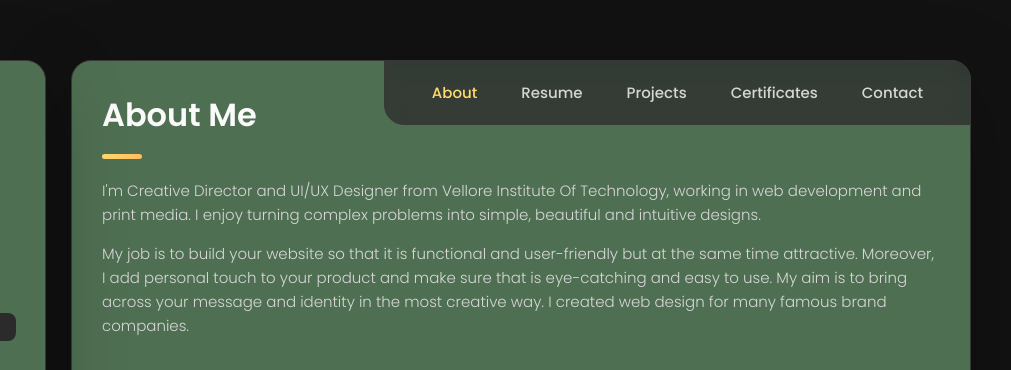
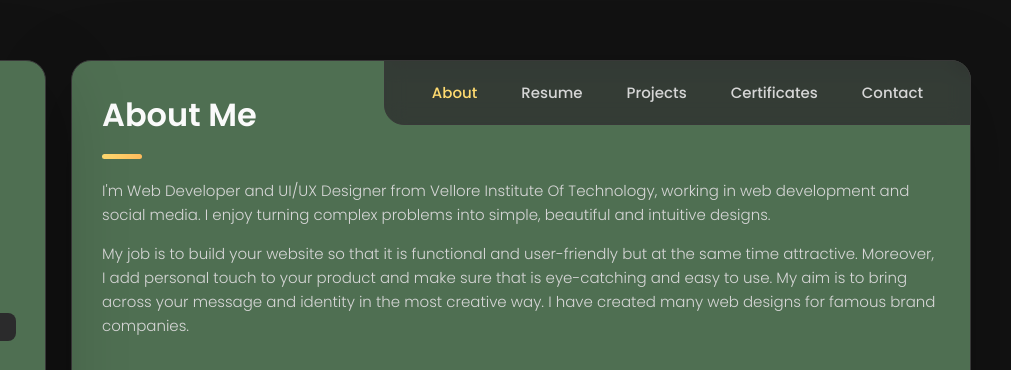
Before and after one commit to Sanskarrsingh/Sanskarrsingh.github.io, a plain HTML site: page index.html in a window 1280 px wide. Shown: the top 370 px of the page, 269-1280 px from the left. Drawn offline with nearby package versions, Linux system fonts and the light colour scheme.

Commit message:
commit minor updates

```diff
--- a/index.html
+++ b/index.html
@@ -205,7 +205,7 @@
 
         <section class="about-text">
           <p>
-            I'm Creative Director and UI/UX Designer from Vellore Institute Of Technology, working in web development and print media.
+            I'm Web Developer and UI/UX Designer from Vellore Institute Of Technology, working in web development and social media.
             I enjoy
             turning complex problems into simple, beautiful and intuitive designs.
           </p>
@@ -215,7 +215,7 @@
             Moreover, I
             add personal touch to your product and make sure that is eye-catching and easy to use. My aim is to bring
             across your
-            message and identity in the most creative way. I created web design for many famous brand companies.
+            message and identity in the most creative way. I have created many web designs for famous brand companies.
           </p>
         </section>
 
```
